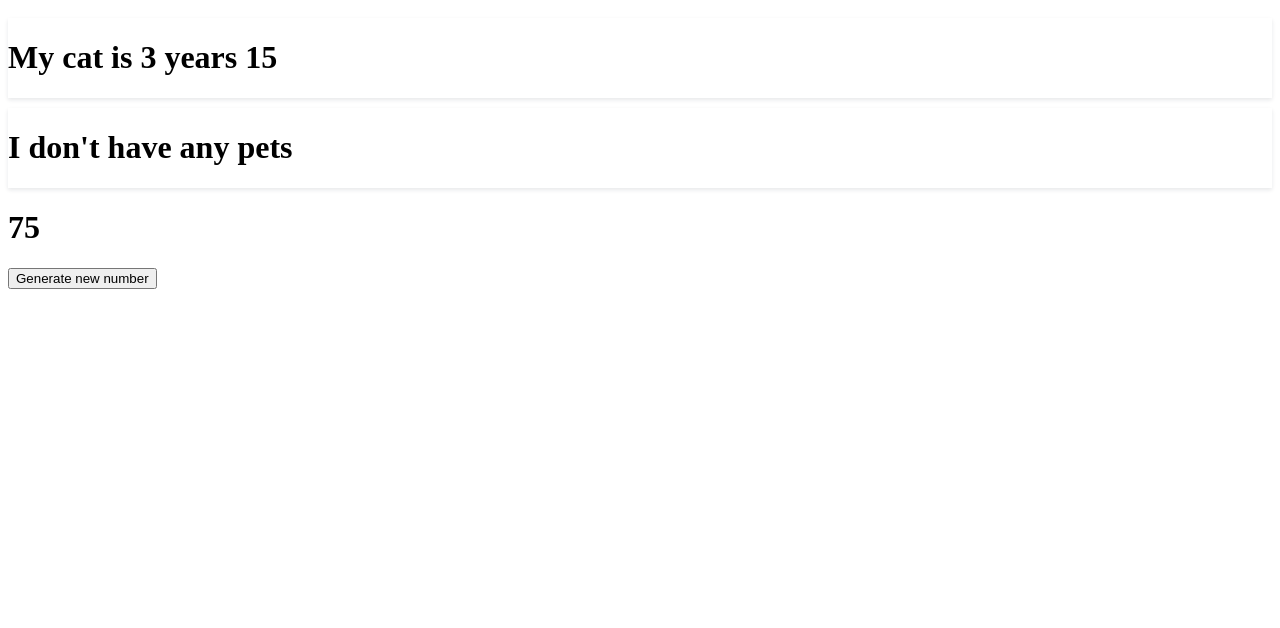
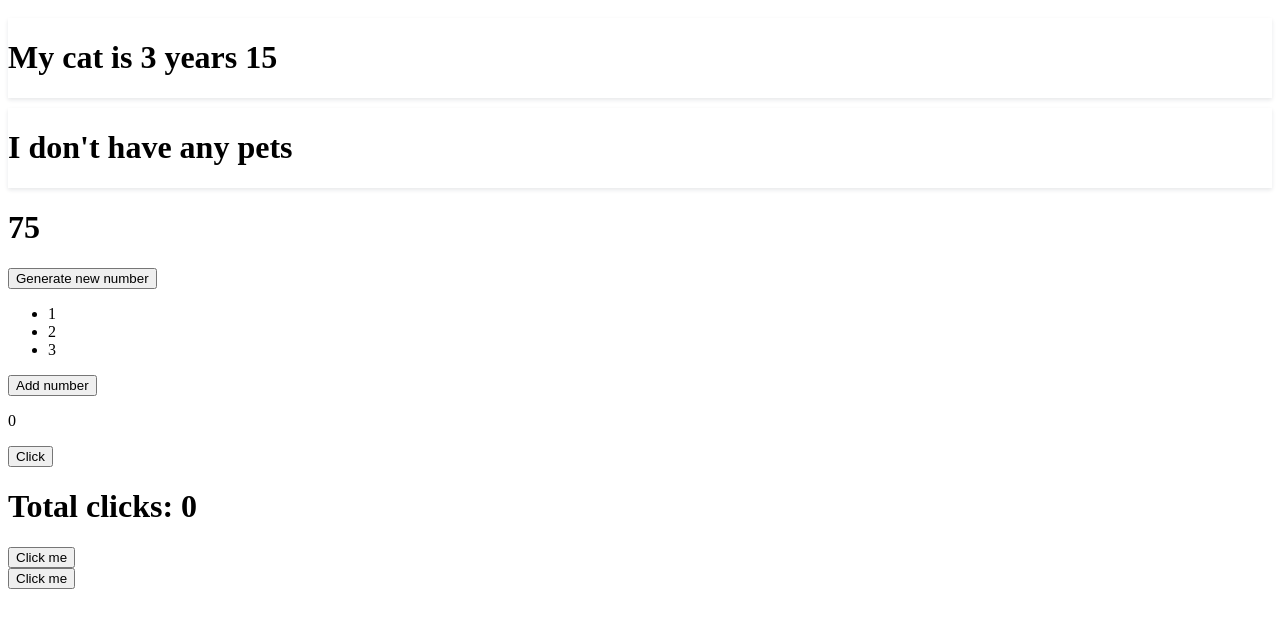
Before and after one commit to GitHubStanislav/app_01, a React (Create React App) app: page / in a window 1280 px wide. Shown: the top 628 px of the page. Built offline with nearby package versions, Linux system fonts and the light colour scheme.

Commit message:
counterTest

```diff
--- a/src/App.js
+++ b/src/App.js
@@ -1,13 +1,25 @@
+import { useState } from "react";
 import "./App.css";
 import PetInfo from "./components/PetInfo";
 import RandomNumber from "./components/RandomNamber";
-
+import UseStateExample1 from "./reactExamples/UseStateExample1";
+import UseStateTest from "./reactExamples/UseStateTest";
+import Button from "./components/counterTest/Button";
+import Counter from "./components/counterTest/Counter";
 function App() {
-    return (<div className="App">
-        <PetInfo animal="cat" age="15" hasPet={true}/>
-        <PetInfo animal="dog" age={25} hasPet={false}/>
-        <RandomNumber/>
-    </div>);
+  const [count, setCount] = useState(0);
+  return (
+    <div className="App">
+      <PetInfo animal="cat" age="15" hasPet={true} />
+      <PetInfo animal="dog" age={25} hasPet={false} />
+      <RandomNumber maxNum={500} />
+      <UseStateExample1 />
+      <UseStateTest />
+      <Counter count={count} />
+      <Button count={count} onClick={setCount} />
+      <Button count={count} onClick={setCount} />
+    </div>
+  );
 }
 
 export default App;
--- a/src/Utils/generateRandomNum.js
+++ b/src/Utils/generateRandomNum.js
@@ -1,5 +1,5 @@
-
-function generateRandomNum() {
+// функція для генерації випадкових чисел
+function generateRandomNum(maxNum) {
     return Math.floor(Math.random() * 100);
 }
 
--- a/src/components/RandomNamber.js
+++ b/src/components/RandomNamber.js
@@ -1,9 +1,14 @@
+// props, деструктуризація параметрів props
+// хук useState
+
 import {useState} from "react";
 import generateRandomNum from "../Utils/generateRandomNum";
 
 
 
 function RandomNumber() {
+   // const {maxNum} = props
+    console.log()
     const [randomNum, setRandomNum] = useState(generateRandomNum());
     const changeRandomNum = () => {
         setRandomNum(generateRandomNum());
--- /dev/null
+++ b/src/components/counterTest/Button.js
@@ -0,0 +1,15 @@
+function Button({ count, onClick }) {
+  return (
+    <div>
+      <button
+        onClick={() => {
+          onClick(count + 1);
+        }}
+      >
+        Click me
+      </button>
+    </div>
+  );
+}
+
+export default Button;
--- /dev/null
+++ b/src/components/counterTest/Counter.js
@@ -0,0 +1,9 @@
+function Counter (props){
+    return (
+        <div>
+            <h1>Total clicks: {props.count}</h1>
+        </div>)
+
+}
+
+export default Counter
--- /dev/null
+++ b/src/reactExamples/UseStateExample1.js
@@ -0,0 +1,21 @@
+// потрібно використовувати унікальні ключі
+import React from "react";
+import generateRandomNum from "../Utils/generateRandomNum";
+function UseStateExample1() {
+  const [numbers, setNumbers] = React.useState([1, 2, 3]);
+  const addNumber = () => {
+      setNumbers([...numbers, generateRandomNum()])
+  };
+
+  return (
+    <div>
+      <ul>
+        {numbers.map((num, index) => (
+          <li key={index}>{num}</li>
+        ))}
+      </ul>
+      <button onClick={addNumber}>Add number</button>
+    </div>
+  );
+}
+export default UseStateExample1;
--- /dev/null
+++ b/src/reactExamples/UseStateTest.js
@@ -0,0 +1,16 @@
+import {useState} from "react";
+
+function UseStateTest () {
+    const [counter, setCounter] = useState(0)
+    const increment = () => {
+        setCounter(counter + 1)
+    }
+    return(
+   <div>
+       <p>{counter}</p>
+       <button onClick={increment}>Click</button>
+   </div>
+    )
+}
+
+export default UseStateTest
```
